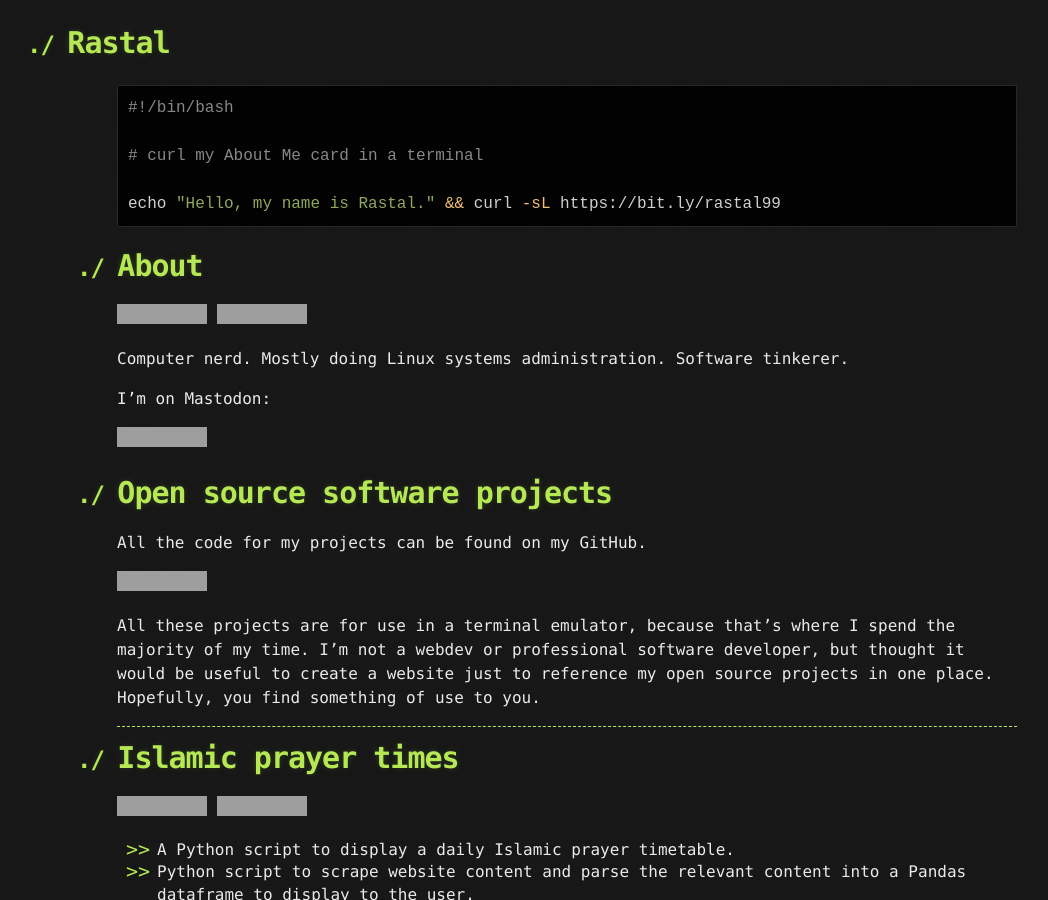
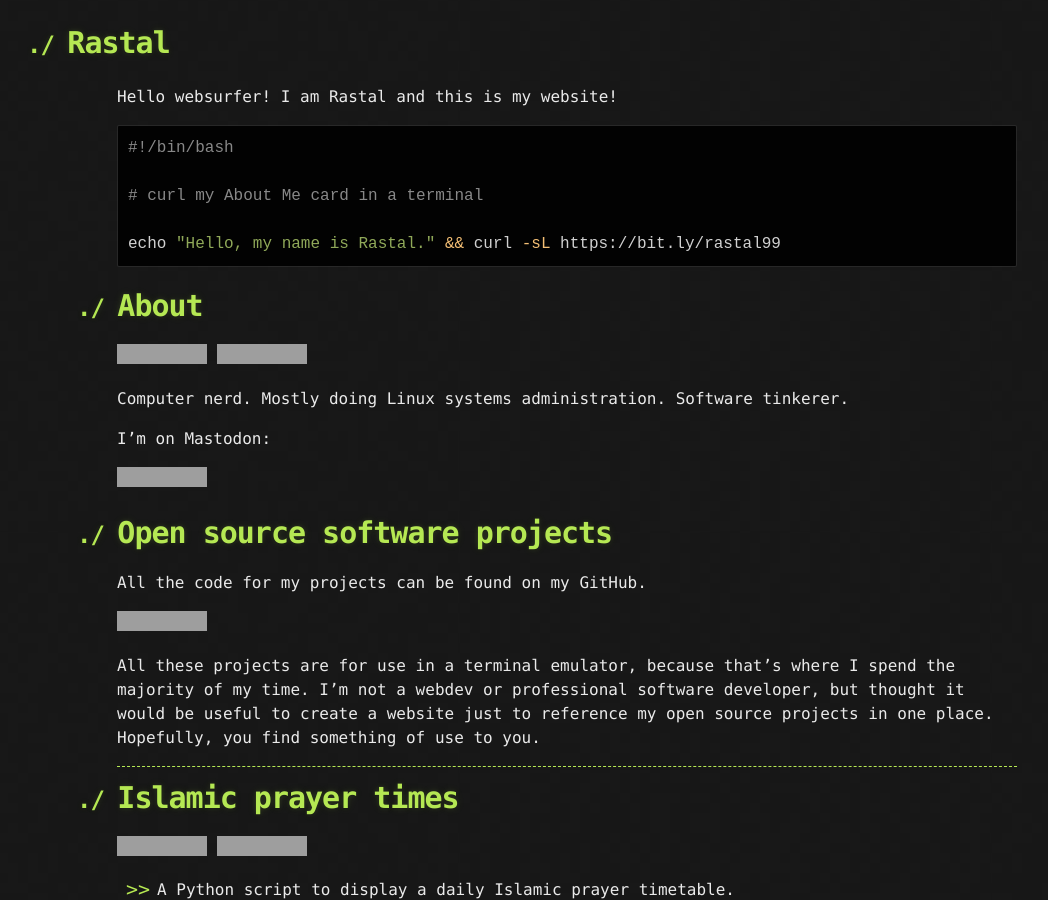
Before and after one commit to RastalDev/rastaldev.github.io, a Jekyll site: the page built from index.md, in a window 1280 px wide and 900 px high, cut to the strip 0-900 px from the top of the window. Shown: the whole strip, without its empty margins (73-1121 px from the left). Built offline with Jekyll 4.4.1, drawn with Linux system fonts in a browser that asks for light colours; the repository's description, which GitHub fills in, is left out; grey boxes are pictures that could not be loaded.

Commit message:
Add greeting message
Added a greeting message

````diff
--- a/index.md
+++ b/index.md
@@ -1,6 +1,8 @@
 ---
 layout: default
 ---
+
+Hello websurfer! I am Rastal and this is my website!
 
 ```shell
 #!/bin/bash
````
